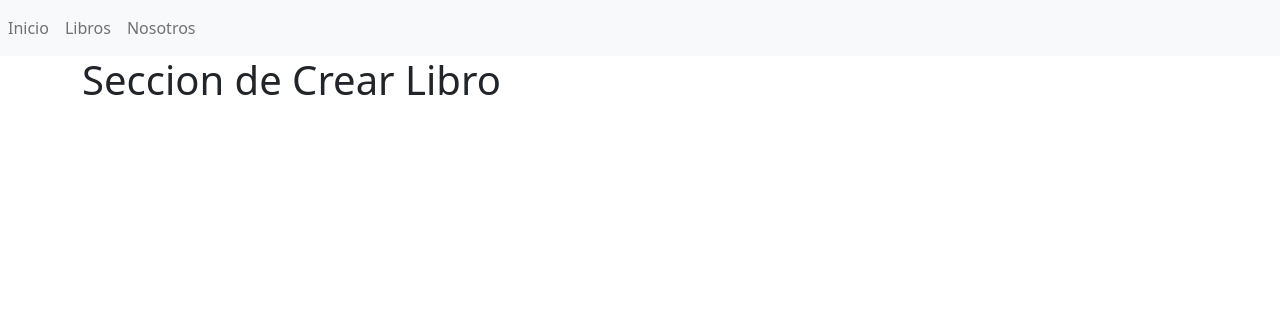
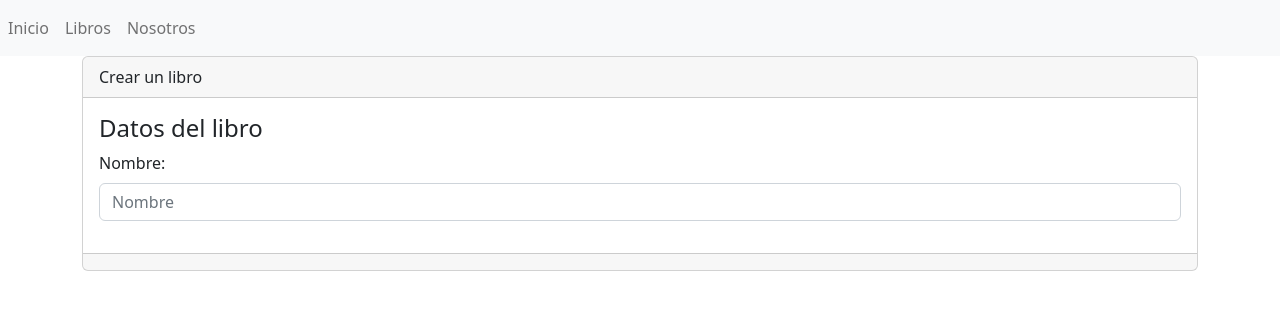
Before and after one commit to EdsonJSF/django_crud_mysql, a Django app: page /libros/crear in a window 1280 px wide. Shown: the top 316 px of the page. Run offline with Django 3.2, Linux system fonts and the light colour scheme.

Commit message:
Vista del formulario

```diff
--- a/libreria/templates/pages/libros/create.html
+++ b/libreria/templates/pages/libros/create.html
@@ -3,5 +3,15 @@
 {% block titulo %} Agregar nuevo libro {% endblock %}
 
 {% block contenido %}
-  <h1>Seccion de Crear Libro</h1>
+
+  <div class="card">
+    <div class="card-header">Crear un libro</div>
+    <div class="card-body">
+      <h4 class="card-title">Datos del libro</h4>
+
+      {% include 'pages/libros/form.html' %}
+    </div>
+    <div class="card-footer text-muted"></div>
+  </div>
+
 {% endblock %}
--- a/libreria/templates/pages/libros/form.html
+++ b/libreria/templates/pages/libros/form.html
@@ -0,0 +1,13 @@
+<form action="" enctype="multipart/form-data" method="post">
+  <div class="mb-3">
+    <label for="" class="form-label">Nombre:</label>
+    <input
+      type="text"
+      class="form-control"
+      name=""
+      id=""
+      aria-describedby="helpId"
+      placeholder="Nombre"
+    />
+  </div>
+</form>
```
